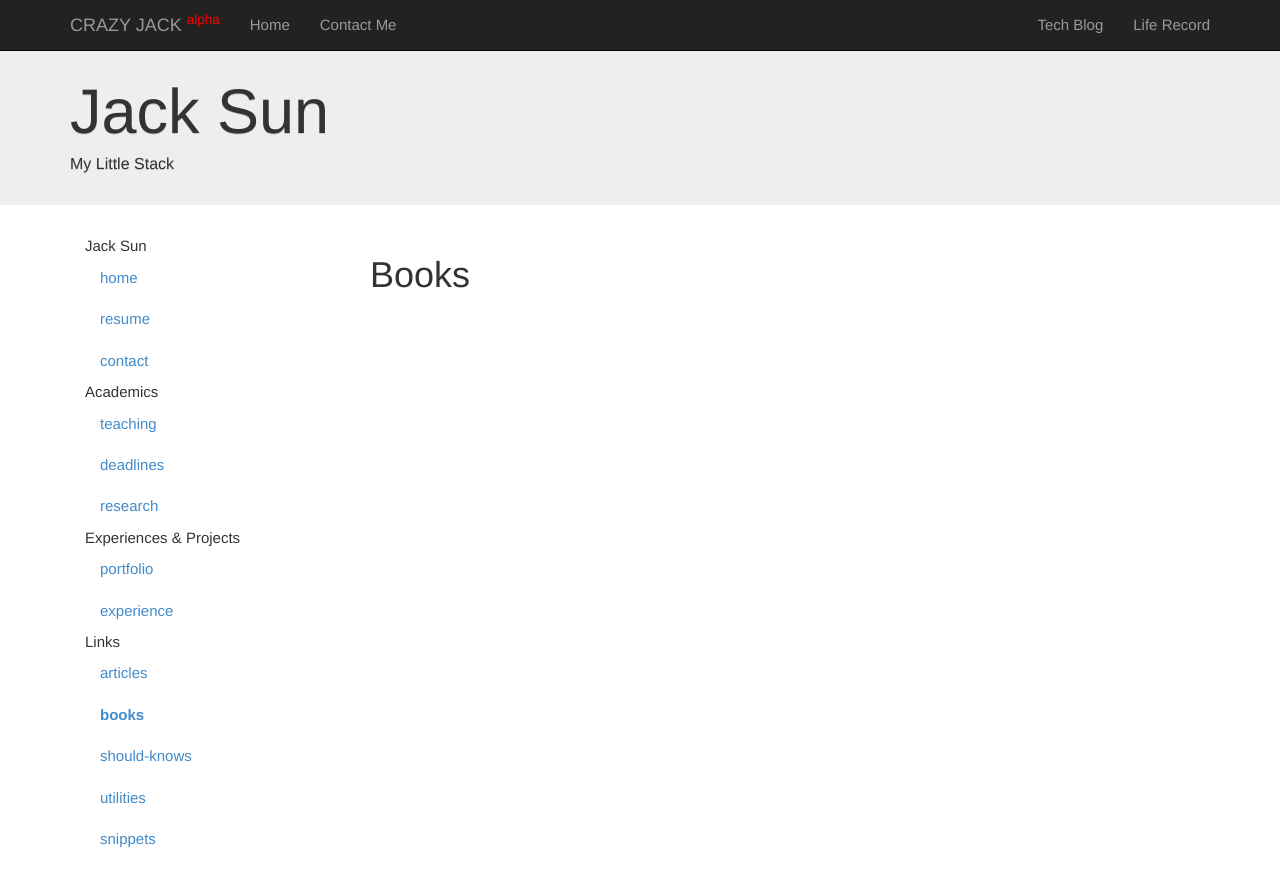
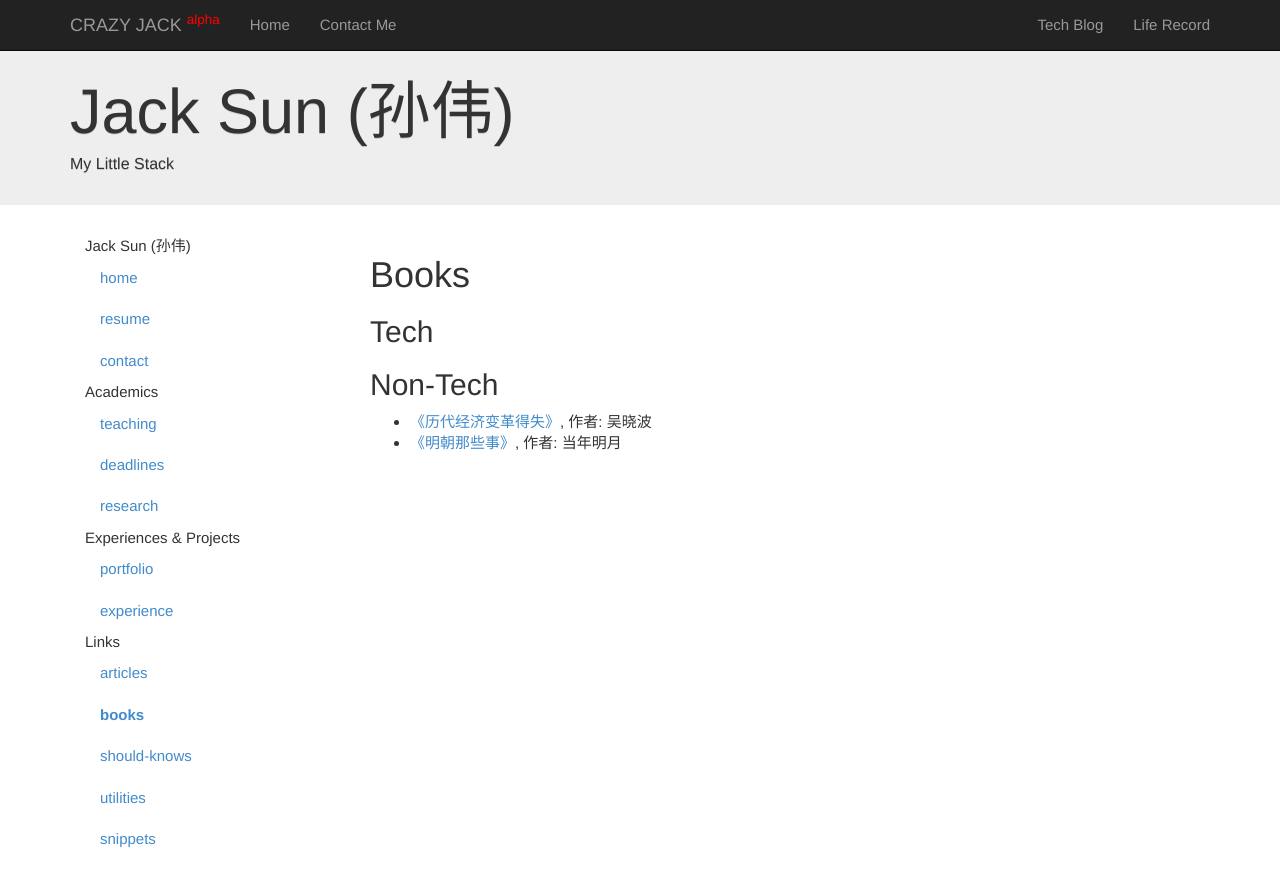
Before and after one commit to LearnGroup/jack-wei-sun-homepage, a Jekyll site: the page built from books.md, in a window 1280 px wide. Shown: the top 887 px of the page. Built offline with Jekyll 4.4.1, drawn with Linux system fonts in a browser that asks for light colours; Markdown is read by kramdown in place of the engine named in the settings.

Commit message:
rename homepage; add some books

```diff
--- a/_config.yml
+++ b/_config.yml
@@ -1,4 +1,4 @@
-site_name: "CRAZY JACK 的主页"
+site_name: "JACK Wei Sun Homepage"
 markdown: redcarpet
 pygments: true
 
@@ -12,7 +12,7 @@ url: http://www.jkcrazy.net/
 # site configuation
 
 JK:
-  name: "Jack Sun"
+  name: "Jack Sun (孙伟)"
   title: "My Little Stack"
   info:
     github: "jacksunwei"
@@ -29,7 +29,7 @@ JK:
       name: "Life Record"
       addr: "http://life.jkcrazy.net"
   navs:
-    - title: Jack Sun
+    - title: Jack Sun (孙伟)
       menus:
         - menu: home
           url: home.html
--- a/books.md
+++ b/books.md
@@ -5,4 +5,11 @@ date:   2014-01-01 00:00:00
 menu:  books
 ---
 
-# Books #
+Books
+=====
+
+## Tech ##
+
+## Non-Tech ##
+* [《历代经济变革得失》](http://book.douban.com/subject/24851460/), 作者: 吴晓波
+* [《明朝那些事》](http://book.douban.com/subject/7163250/), 作者: 当年明月
```
